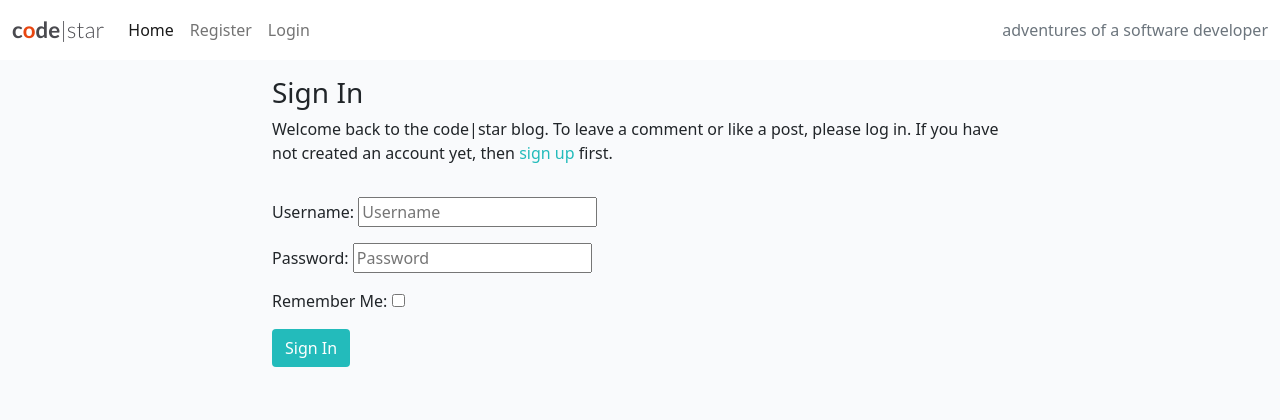
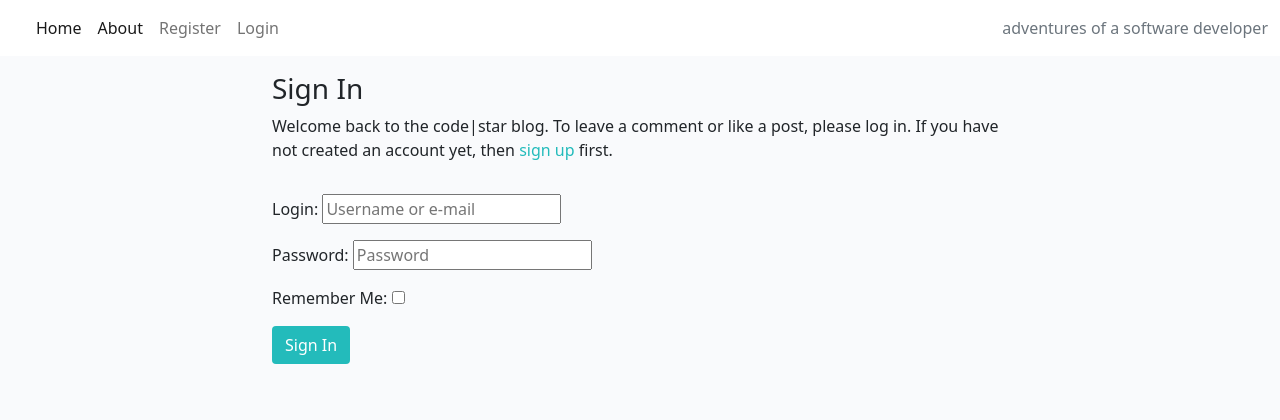
Before and after one commit to ionelaSabinaMacovei/ProjectPortofolio4-Babyfood, a Django app: page /accounts/login/ in a window 1280 px wide. Shown: the top 420 px of the page. Run offline with Django 3.2, Linux system fonts and the light colour scheme; some libraries are stand-ins or nearby versions.

Commit message:
Add about page

```diff
--- a/babyfood/settings.py
+++ b/babyfood/settings.py
@@ -57,7 +57,11 @@ INSTALLED_APPS = [
 ]
 
 SITE_ID = 1
-
+ACCOUNT_AUTHENTICATION_METHOD = 'username_email'
+ACCOUNT_EMAIL_REQUIRED = True
+ACCOUNT_EMAIL_VERIFICATION = 'mandatory'
+ACCOUNT_SIGNUP_EMAIL_ENTER_TWICE = True
+ACCOUNT_USERNAME_MIN_LENGTH = 4
 LOGIN_REDIRECT_URL = '/'
 LOGOUT_REDIRECT_URL = '/'
 
--- a/blog/urls.py
+++ b/blog/urls.py
@@ -3,6 +3,7 @@ from django.urls import path
 
 urlpatterns = [
     path('', views.PostList.as_view(), name='home'),
+    path('about/', views.about, name="about"),
     path('<slug:slug>/', views.PostDetail.as_view(), name='post_detail'),
     path('search/', views.post_search, name="post_search"),
     path('profile', views.profile_view, name='profile'),
--- a/templates/base.html
+++ b/templates/base.html
@@ -27,8 +27,7 @@
 
     <nav class="navbar navbar-expand-lg navbar-light bg-white">
         <div class="container-fluid">
-            <a class="navbar-brand" href="{% url 'home' %}"><span class="brand">c<span class="red-o">o</span>de<span
-                        class="thin">|star</span></span></span></a>
+            <a class="navbar-brand" href="{% url 'home' %}"></a>
             <button class="navbar-toggler" type="button" data-bs-toggle="collapse" data-bs-target="#navbarText"
                 aria-controls="navbarText" aria-expanded="false" aria-label="Toggle navigation">
                 <span class="navbar-toggler-icon"></span>
@@ -37,6 +36,9 @@
                 <ul class="navbar-nav me-auto mb-2 mb-lg-0">
                     <li class="nav-item">
                         <a class="nav-link active" aria-current="page" href="{% url 'home' %}">Home</a>
+                    </li>
+                    <li class="nav-item">
+                        <a class="nav-link active" aria-current="page" href="{% url 'about' %}">About</a>
                     </li>
                     {% if user.is_authenticated %}
                     <li class="nav-item">
```
Also changed, not shown: blog/views.py (+7 -0 lines), templates/about.html (added).
